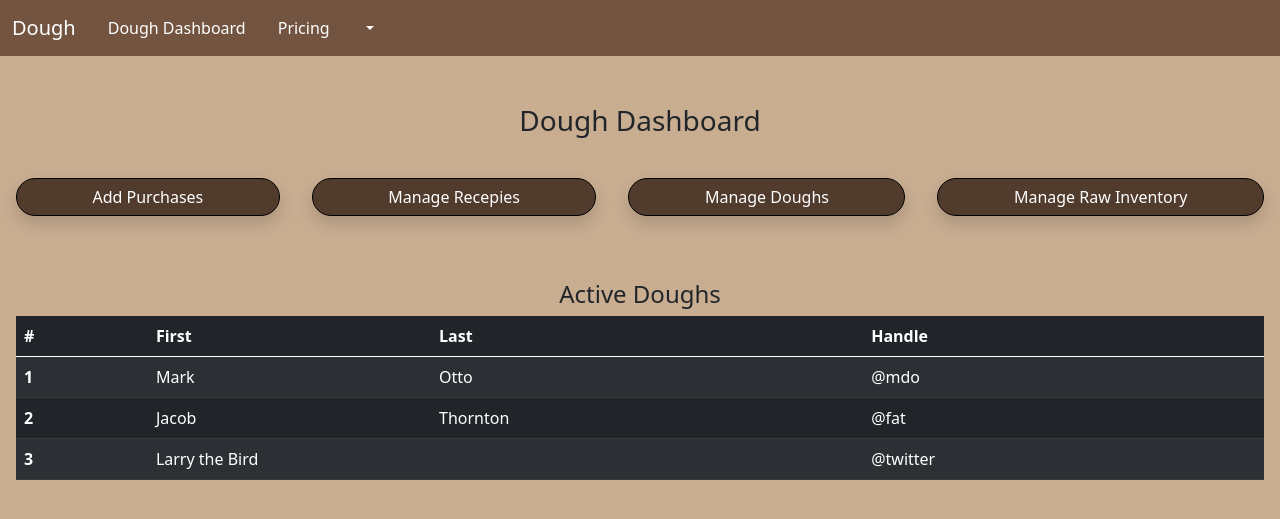
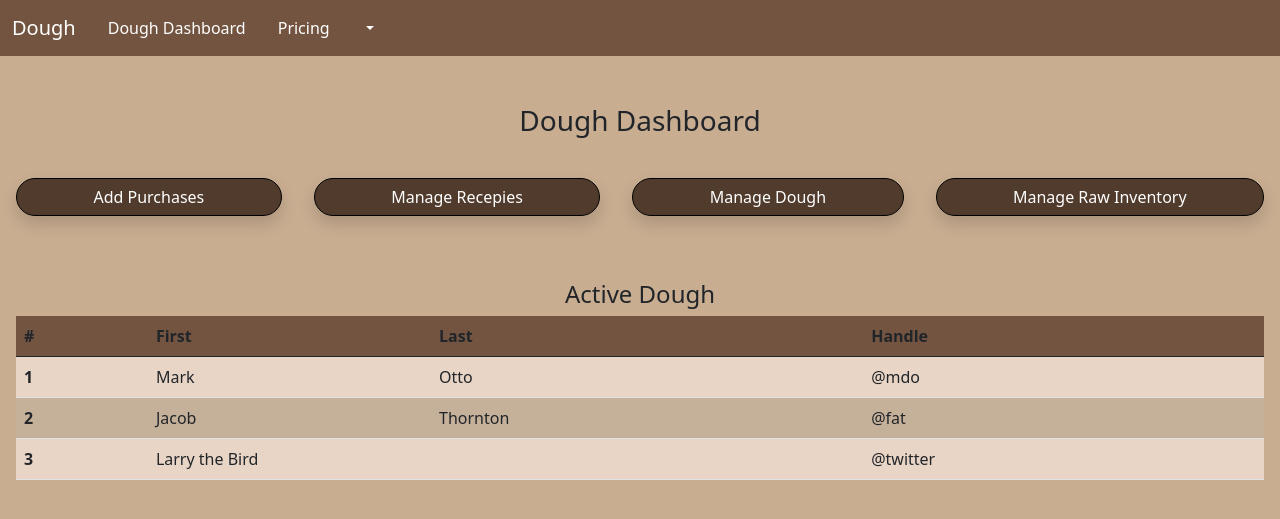
Before and after one commit to TreySchneider95/DoughSystem, a Django app: a page that uses templates/base.html in a window 1280 px wide. Shown: the top 519 px of the page. Run offline with Django 5.2, Linux system fonts and the light colour scheme; a user stored in the database is signed in.

Commit message:
added functionality to make the site modular

```diff
--- a/core/context_processors.py
+++ b/core/context_processors.py
@@ -1,4 +1,5 @@
 def context_processor(request):
     context = {}
     context['company'] = "Dough"
+    context['product'] = "Dough"
     return {'VARS': context}
--- a/static/style.css
+++ b/static/style.css
@@ -1,23 +1,44 @@
+:root{
+    --main-color: #C8ad91;
+    --secodary-color: #725440;
+    --button-color: #503b2d;
+    --text-color: white;
+    --accent-color-one: rgb(233, 213, 197);
+    --accent-color-two: rgba(197, 178, 156, 0.79);
+}
+
 .second_bg{
-    background-color: #725440 !important;
-    color: white !important;
+    background-color: var(--secodary-color) !important;
+    color: var(--text-color) !important;
 }
 
 .nav-link{
-    color: white !important;
+    color: var(--text-color) !important;
 }
 
 .navbar-brand{
-    color: white !important;
+    color: var(--text-color) !important;
 }
 
 .navbar-toggler-icon{
-    color: white;
+    color: var(--text-color);
+}
+
+thead tr{
+    background-color: var(--secodary-color);
+}
+
+tbody tr:nth-child(odd){
+    background-color: var(--accent-color-one) !important;
+}
+
+tbody tr:nth-child(even){
+    background-color: var(--accent-color-two) !important;
 }
 
 .btn_bg{
-    background-color: #503b2d !important;
-    color: white;
+    background-color: var(--button-color) !important;
+    color: var(--text-color);
     border: black 1px solid;
     border-radius: 50px !important;
 }
--- a/templates/base.html
+++ b/templates/base.html
@@ -18,7 +18,7 @@
           <div class="collapse navbar-collapse" id="navbarNavDropdown">
             <ul class="navbar-nav">
               <li class="nav-item px-2">
-                <a class="nav-link" href="{% url 'manage_doughs' %}">Dough Dashboard</a>
+                <a class="nav-link" href="{% url 'manage_doughs' %}">{{ VARS.product }} Dashboard</a>
               </li>
               <li class="nav-item px-2">
                 <a class="nav-link" href="#">Pricing</a>
--- a/templates/core/home.html
+++ b/templates/core/home.html
@@ -20,7 +20,7 @@
       <div class="col-sm-6 d-flex justify-content-center">
         <div class="card" style="width: 20rem;">
           <div class="card-body">
-            <h5 class="card-title">Ready Doughs</h5>
+            <h5 class="card-title">Ready {{ VARS.product }}</h5>
             <p class="card-text">some text</p>
             <a href="#" class="btn btn-primary">a button</a>
           </div>
--- a/templates/manageDough/doughs.html
+++ b/templates/manageDough/doughs.html
@@ -1,28 +1,28 @@
 {% extends "base.html" %}
 
 {% block title %}
-  Manage Doughs
+  Manage {{ VARS.product }}
 {% endblock title %}
 
 {% block body %}
 <div class="d-flex justify-content-center mt-5">
-    <h3>Dough Dashboard</h3>
+    <h3>{{ VARS.product }} Dashboard</h3>
 </div>
 <div class="row mt-3">
     <div class="mx-auto">
         <div class="d-flex align-items-center justify-content-evenly flex-wrap btn-group">
             <a href="{% url 'make_purchases' %}" class="btn_bg px-1 btn btn-secondary shadow m-3">Add Purchases</a>
             <button class="btn_bg px-1 btn btn-secondary shadow m-3">Manage Recepies</button>
-            <button class="btn_bg px-1 btn btn-secondary shadow m-3">Manage Doughs</button>
+            <button class="btn_bg px-1 btn btn-secondary shadow m-3">Manage {{ VARS.product }}</button>
             <button class="btn_bg px-1 btn btn-secondary shadow m-3">Manage Raw Inventory</button>
         </div>
     </div>
 </div>
 <div class="mt-5 d-flex flex-column justify-content-center mx-3">
     <div class="d-flex justify-content-center">
-        <h4>Active Doughs</h4>
+        <h4>Active {{ VARS.product }}</h4>
     </div>
-    <table class="table table-dark table-striped">
+    <table class="table">
         <thead>
           <tr>
             <th scope="col">#</th>
```
Also changed, not shown: db.sqlite3.
